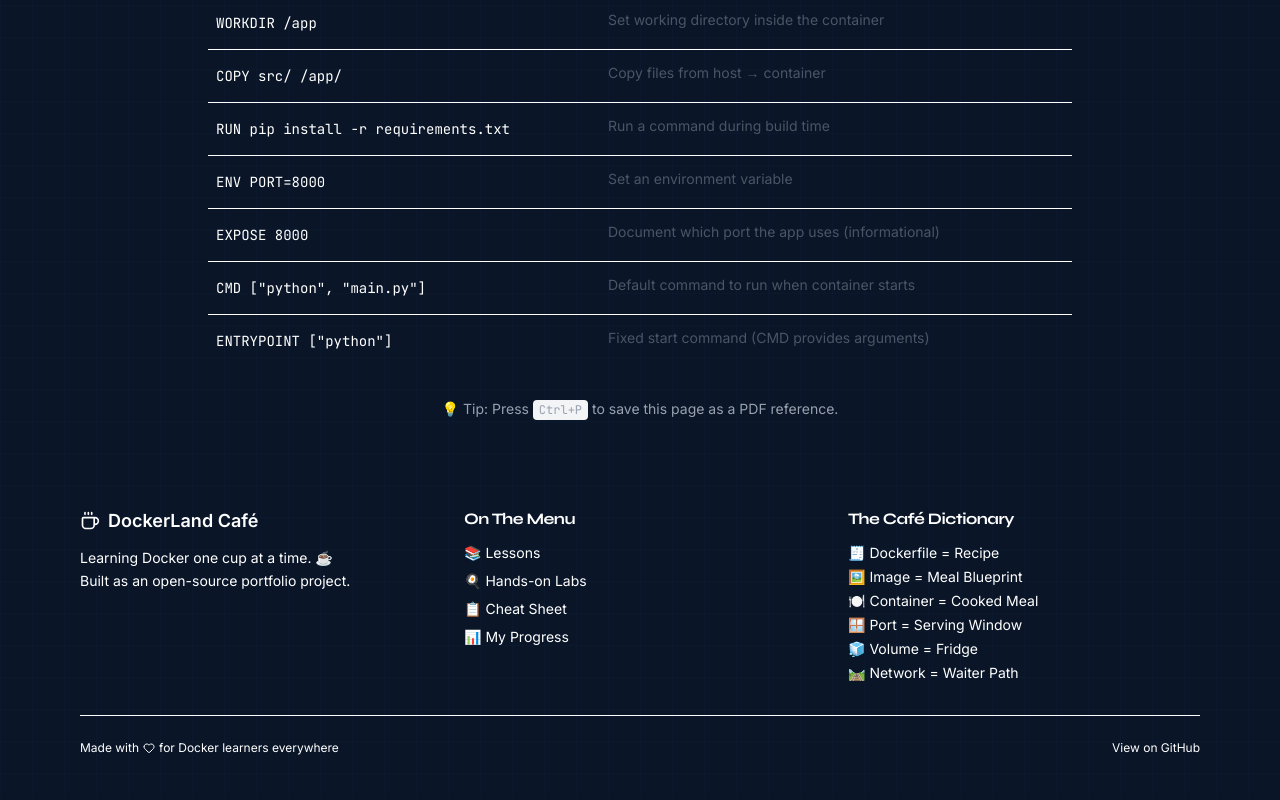
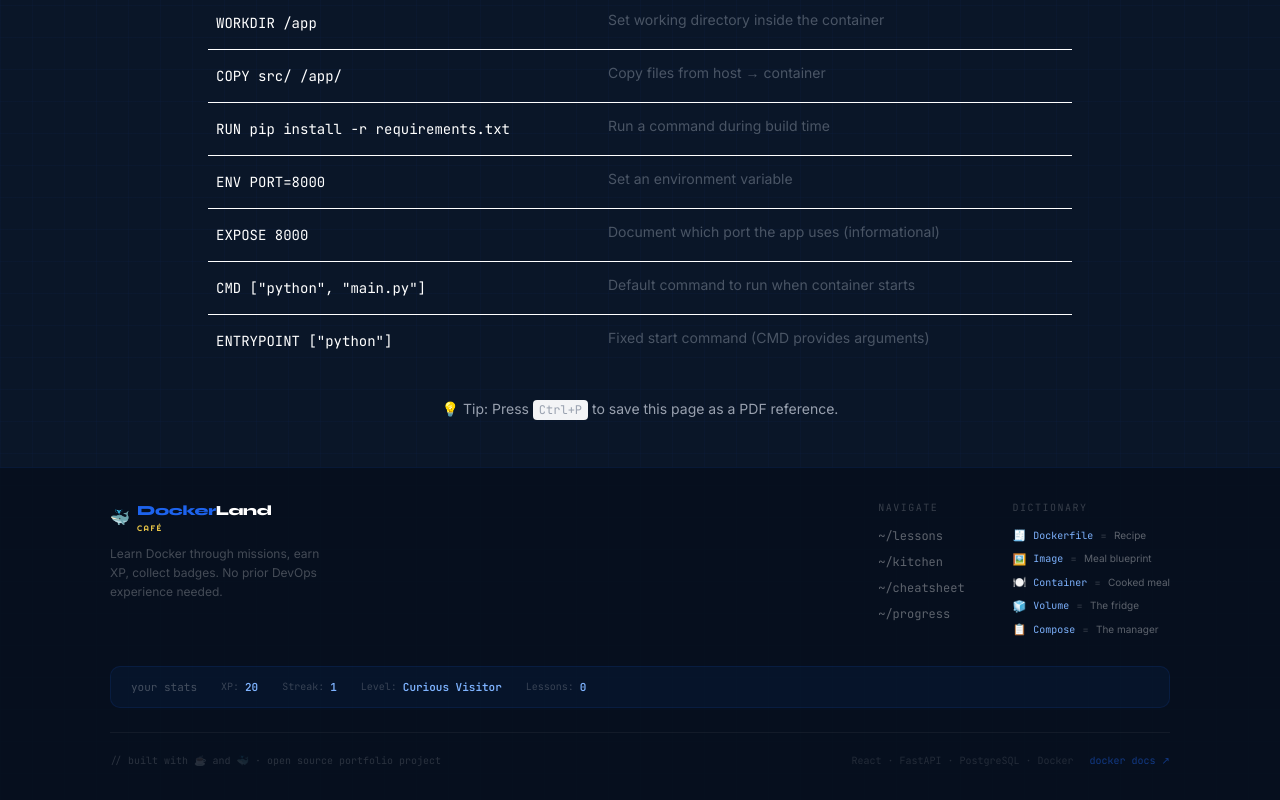
Before and after one commit to aditi2605/dockerland-cafe, a React (Vite) app in the folder frontend/: page /cheat-sheet in a window 1280 px wide. Shown: the part 2971-3771 px from the top of the page. Built offline with nearby package versions, Linux system fonts and the light colour scheme.

Commit message:
updated footer component

```diff
--- a/frontend/src/components/common/Footer.jsx
+++ b/frontend/src/components/common/Footer.jsx
@@ -1,68 +1,286 @@
-// components/common/Footer.jsx
 import { Link } from 'react-router-dom'
-import { Coffee, Heart } from 'lucide-react'
+import { useStreak } from '../../hooks/useStreak'
 
 export default function Footer() {
+  const { xp, streak, level, lessonsCompleted } = useStreak()
+
   return (
-    <footer className="bg-cafe-espresso text-cafe-steam mt-auto">
-      <div className="max-w-6xl mx-auto px-4 py-10">
-        <div className="grid grid-cols-1 md:grid-cols-3 gap-8">
+    <footer style={{
+      borderTop:  '1px solid rgba(29, 99, 237, 0.12)',
+      marginTop:  'auto',
+      background: 'rgba(6, 14, 28, 0.8)',
+    }}>
+      <div style={{
+        maxWidth:  '1100px',
+        margin:    '0 auto',
+        padding:   '32px 20px',
+      }}>
 
-          {/* Brand */}
+        {/* ── Top row — logo + links ──────────────────────────────────── */}
+        <div style={{
+          display:        'flex',
+          alignItems:     'flex-start',
+          justifyContent: 'space-between',
+          gap:            '32px',
+          flexWrap:       'wrap',
+          marginBottom:   '28px',
+        }}>
+
+          {/* Logo + tagline */}
           <div>
-            <div className="flex items-center gap-2 font-display text-lg font-bold text-cafe-latte mb-3">
-              <Coffee size={20} />
-              DockerLand Café
+            <div style={{
+              display:    'flex',
+              alignItems: 'center',
+              gap:        '7px',
+              marginBottom: '10px',
+            }}>
+              <span style={{
+                fontSize:  '16px',
+                animation: 'float 3s ease-in-out infinite',
+                display:   'inline-block',
+              }}>
+                🐳
+              </span>
+              <div>
+                <div style={{
+                  fontFamily:    "'Syne', sans-serif",
+                  fontSize:      '14px',
+                  fontWeight:    '800',
+                  letterSpacing: '-0.3px',
+                }}>
+                  <span style={{ color: '#1D63ED' }}>Docker</span>
+                  <span style={{ color: '#fff' }}>Land</span>
                 </div>
-            <p className="text-sm text-cafe-steam/70 leading-relaxed">
-              Learning Docker one cup at a time. ☕<br />
-              Built as an open-source portfolio project.
+                <div style={{
+                  fontFamily:    "'Righteous', cursive",
+                  fontSize:      '8px',
+                  color:         '#E8C547',
+                  letterSpacing: '1.5px',
+                  marginTop:     '1px',
+                }}>
+                  CAFÉ
+                </div>
+              </div>
+            </div>
+            <p style={{
+              fontFamily: "'Inter', sans-serif",
+              fontSize:   '12px',
+              color:      'rgba(255,255,255,0.25)',
+              lineHeight: 1.6,
+              maxWidth:   '220px',
+            }}>
+              Learn Docker through missions,
+              earn XP, collect badges.
+              No prior DevOps experience needed.
             </p>
           </div>
 
           {/* Quick links */}
+          <div style={{ display: 'flex', gap: '48px', flexWrap: 'wrap' }}>
+
             <div>
-            <h3 className="font-semibold text-cafe-latte mb-3">On The Menu</h3>
-            <ul className="space-y-2 text-sm">
+              <div style={{
+                fontFamily:    "'JetBrains Mono', monospace",
+                fontSize:      '10px',
+                color:         'rgba(255,255,255,0.2)',
+                letterSpacing: '1.5px',
+                textTransform: 'uppercase',
+                marginBottom:  '12px',
+              }}>
+                Navigate
+              </div>
+              <div style={{
+                display:       'flex',
+                flexDirection: 'column',
+                gap:           '8px',
+              }}>
                 {[
-                ['/lessons',    '📚 Lessons'],
-                ['/labs',       '🍳 Hands-on Labs'],
-                ['/cheat-sheet','📋 Cheat Sheet'],
-                ['/progress',   '📊 My Progress'],
-              ].map(([to, label]) => (
-                <li key={to}>
-                  <Link to={to} className="hover:text-cafe-latte transition-colors">{label}</Link>
-                </li>
+                  { to: '/lessons',     label: '~/lessons'    },
+                  { to: '/labs',        label: '~/kitchen'    },
+                  { to: '/cheat-sheet', label: '~/cheatsheet' },
+                  { to: '/progress',   label: '~/progress'   },
+                ].map(({ to, label }) => (
+                  <Link
+                    key={to}
+                    to={to}
+                    style={{
+                      fontFamily:     "'JetBrains Mono', monospace",
+                      fontSize:       '12px',
+                      color:          'rgba(255,255,255,0.35)',
+                      textDecoration: 'none',
+                      transition:     'color 0.15s',
+                    }}
+                    onMouseEnter={e => e.target.style.color = '#7EB3FF'}
+                    onMouseLeave={e => e.target.style.color = 'rgba(255,255,255,0.35)'}
+                  >
+                    {label}
+                  </Link>
                 ))}
-            </ul>
-          </div>
-
-          {/* Docker theme legend */}
-          <div>
-            <h3 className="font-semibold text-cafe-latte mb-3">The Café Dictionary</h3>
-            <ul className="space-y-1 text-sm text-cafe-steam/80">
-              <li>🧾 Dockerfile = Recipe</li>
-              <li>🖼️ Image = Meal Blueprint</li>
-              <li>🍽️ Container = Cooked Meal</li>
-              <li>🪟 Port = Serving Window</li>
-              <li>🧊 Volume = Fridge</li>
-              <li>🛤️ Network = Waiter Path</li>
-            </ul>
               </div>
             </div>
 
-        <div className="border-t border-cafe-brown mt-8 pt-6 flex flex-col md:flex-row items-center justify-between gap-4 text-xs text-cafe-steam/50">
-          <p className="flex items-center gap-1">
-            Made with <Heart size={12} className="text-cafe-latte" /> for Docker learners everywhere
-          </p>
-          <a
-            href="https://github.com"
+            <div>
+              <div style={{
+                fontFamily:    "'JetBrains Mono', monospace",
+                fontSize:      '10px',
+                color:         'rgba(255,255,255,0.2)',
+                letterSpacing: '1.5px',
+                textTransform: 'uppercase',
+                marginBottom:  '12px',
+              }}>
+                Dictionary
+              </div>
+              <div style={{
+                display:       'flex',
+                flexDirection: 'column',
+                gap:           '7px',
+              }}>
+                {[
+                  ['🧾', 'Dockerfile', 'Recipe'         ],
+                  ['🖼️', 'Image',      'Meal blueprint' ],
+                  ['🍽️', 'Container',  'Cooked meal'    ],
+                  ['🧊', 'Volume',     'The fridge'     ],
+                  ['📋', 'Compose',    'The manager'    ],
+                ].map(([emoji, docker, cafe]) => (
+                  <div
+                    key={docker}
+                    style={{
+                      display:    'flex',
+                      alignItems: 'center',
+                      gap:        '7px',
+                    }}
+                  >
+                    <span style={{ fontSize: '11px' }}>{emoji}</span>
+                    <span style={{
+                      fontFamily: "'JetBrains Mono', monospace",
+                      fontSize:   '10px',
+                      color:      '#7EB3FF',
+                    }}>
+                      {docker}
+                    </span>
+                    <span style={{
+                      fontSize: '10px',
+                      color:    'rgba(255,255,255,0.2)',
+                    }}>
+                      =
+                    </span>
+                    <span style={{
+                      fontFamily: "'Inter', sans-serif",
+                      fontSize:   '10px',
+                      color:      'rgba(255,255,255,0.35)',
+                    }}>
+                      {cafe}
+                    </span>
+                  </div>
+                ))}
+              </div>
+            </div>
+          </div>
+        </div>
+
+        {/*  Player stats bar  */}
+        {xp > 0 && (
+          <div style={{
+            background:    'rgba(29, 99, 237, 0.06)',
+            border:        '1px solid rgba(29, 99, 237, 0.12)',
+            borderRadius:  '10px',
+            padding:       '12px 20px',
+            display:       'flex',
+            alignItems:    'center',
+            gap:           '24px',
+            flexWrap:      'wrap',
+            marginBottom:  '24px',
+          }}>
+            <span style={{
+              fontFamily: "'JetBrains Mono', monospace",
+              fontSize:   '11px',
+              color:      'rgba(255,255,255,0.25)',
+            }}>
+              your stats
+            </span>
+
+            {[
+              { label: 'XP',        value: xp,               suffix: ''   },
+              { label: 'Streak',    value: streak,            suffix: ' days' },
+              { label: 'Level',     value: level[1],          suffix: ''   },
+              { label: 'Lessons',   value: lessonsCompleted,  suffix: ' done' },
+            ].map(({ label, value }) => (
+              <div
+                key={label}
+                style={{
+                  display:    'flex',
+                  alignItems: 'center',
+                  gap:        '6px',
+                }}
+              >
+                <span style={{
+                  fontFamily: "'JetBrains Mono', monospace",
+                  fontSize:   '10px',
+                  color:      'rgba(255,255,255,0.2)',
+                }}>
+                  {label}:
+                </span>
+                <span style={{
+                  fontFamily: "'JetBrains Mono', monospace",
+                  fontSize:   '11px',
+                  color:      '#7EB3FF',
+                  fontWeight: '600',
+                }}>
+                  {value}
+                </span>
+              </div>
+            ))}
+          </div>
+        )}
+
+        {/*  Bottom bar  */}
+        <div style={{
+          display:        'flex',
+          alignItems:     'center',
+          justifyContent: 'space-between',
+          flexWrap:       'wrap',
+          gap:            '12px',
+          paddingTop:     '20px',
+          borderTop:      '1px solid rgba(255,255,255,0.05)',
+        }}>
+          <span style={{
+            fontFamily: "'JetBrains Mono', monospace",
+            fontSize:   '10px',
+            color:      'rgba(255,255,255,0.15)',
+          }}>
+            // built with ☕ and 🐳 · open source portfolio project
+          </span>
+
+          {/* Docker version pill */}
+          <div style={{
+            display:    'flex',
+            alignItems: 'center',
+            gap:        '16px',
+          }}>
+            <span style={{
+              fontFamily: "'JetBrains Mono', monospace",
+              fontSize:   '10px',
+              color:      'rgba(255,255,255,0.12)',
+            }}>
+              React · FastAPI · PostgreSQL · Docker
+            </span>
+
+            <a href="https://docs.docker.com"
               target="_blank"
               rel="noopener noreferrer"
-            className="flex items-center gap-1 hover:text-cafe-latte transition-colors"
+              style={{
+                fontFamily:     "'JetBrains Mono', monospace",
+                fontSize:       '10px',
+                color:          'rgba(29,99,237,0.5)',
+                textDecoration: 'none',
+                transition:     'color 0.15s',
+              }}
+              onMouseEnter={e => e.target.style.color = '#7EB3FF'}
+              onMouseLeave={e => e.target.style.color = 'rgba(29,99,237,0.5)'}
             >
-            View on GitHub
+              docker docs ↗
             </a>
+          </div>
         </div>
       </div>
     </footer>
```
Lines whose indentation alone changed are shown as unchanged.
